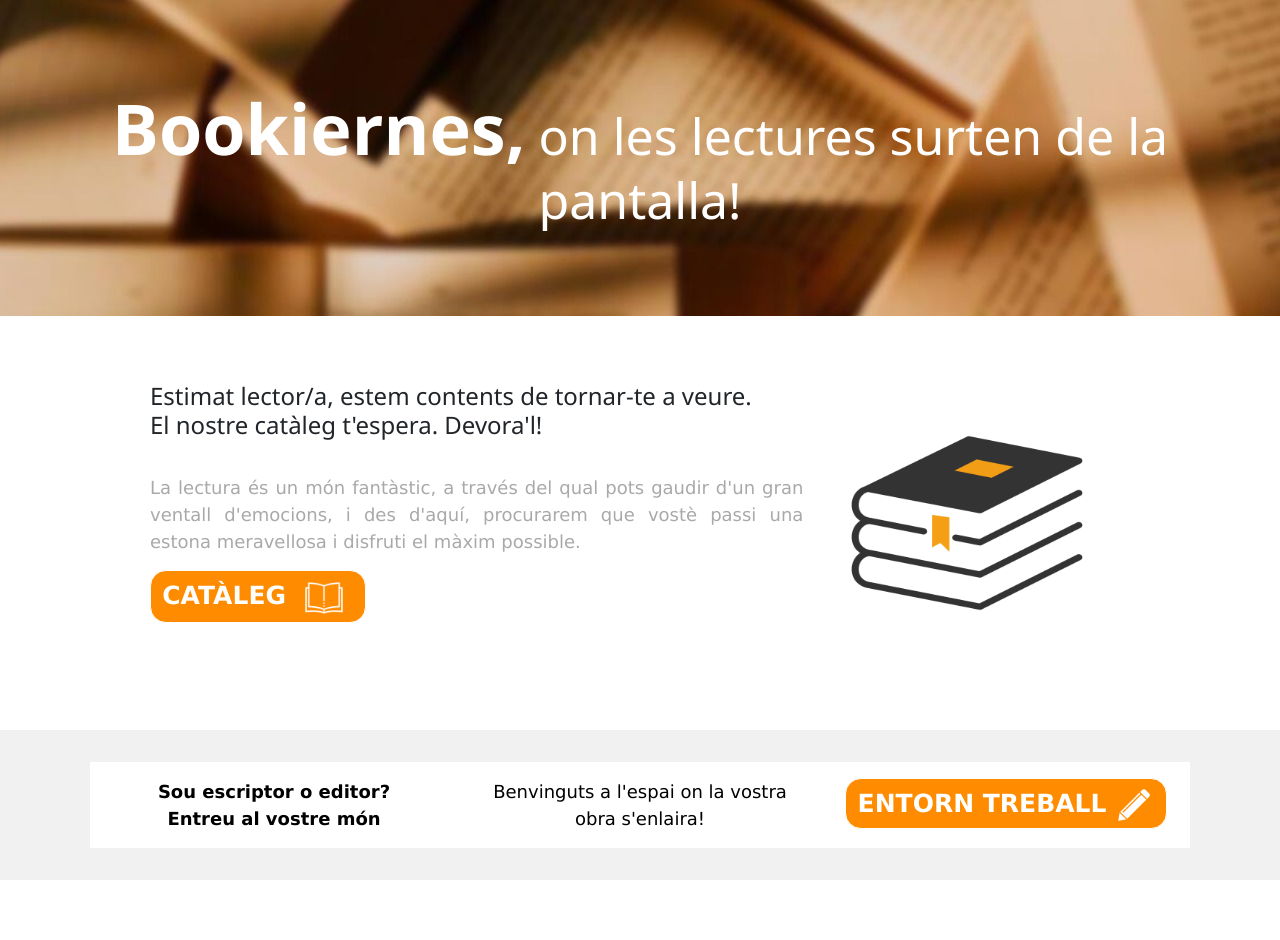
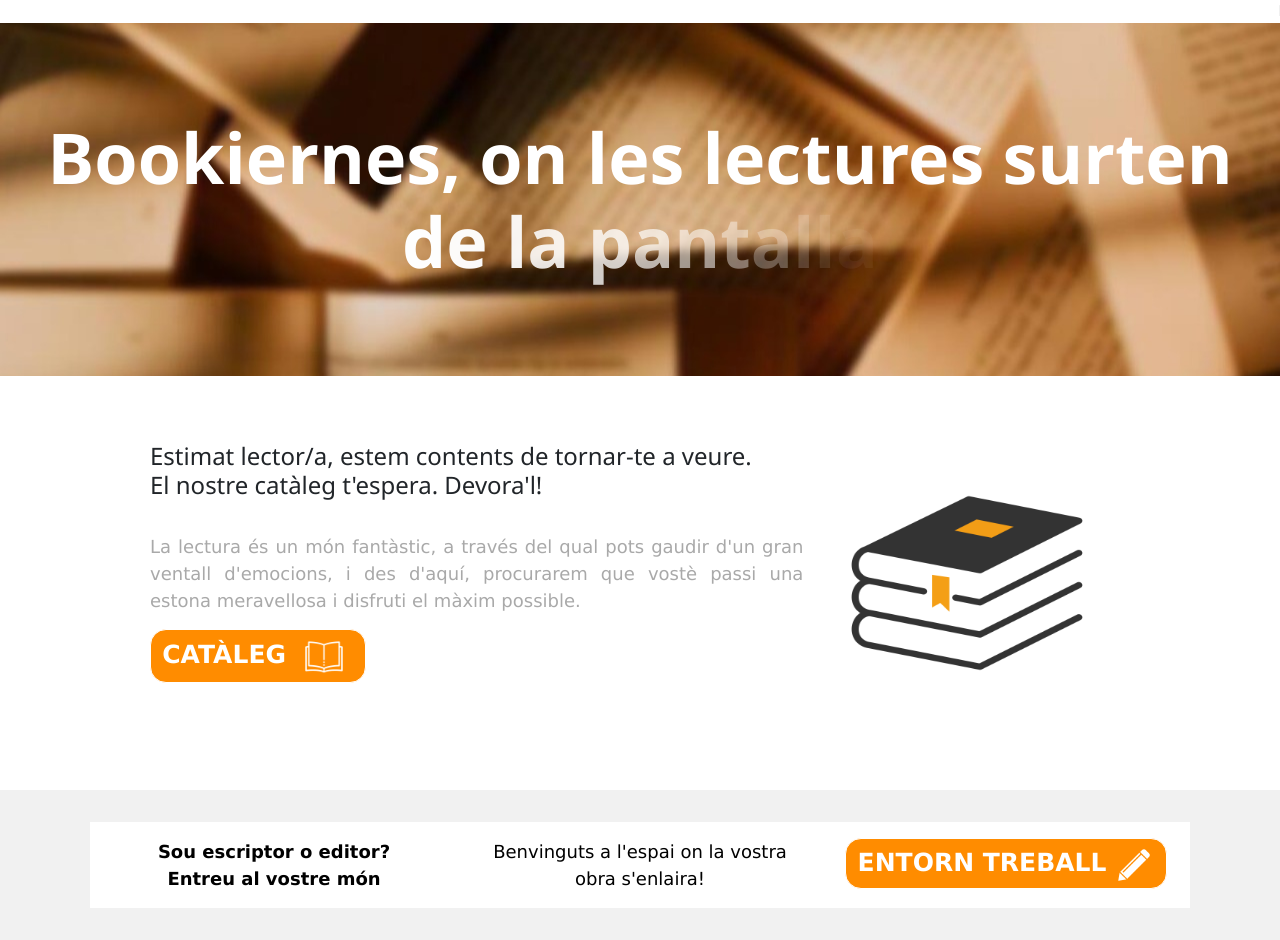
Before and after one commit to RafaCucurull/Bookiernes, a Django app: page / in a window 1280 px wide. Shown: the part 144-1084 px from the top of the page. Before the commit the page ends 1024 px from the top, so only its background shows below. Run offline with Django 3.2, Linux system fonts and the light colour scheme; some libraries are stand-ins or nearby versions.

Commit message:
Animacions home

```diff
--- a/static/css/home.css
+++ b/static/css/home.css
@@ -11,6 +11,12 @@ header {
 
 h1 {
     font-size: 50px;
+    color: white;
+}
+
+h12 {
+    font-size: 70px;
+    font-weight: bolder;
     color: white;
 }
 
@@ -87,3 +93,8 @@ div.entorn-treball {
     width: 1100px;
     margin: auto;
 }
+
+.ml3 {
+  font-weight: 900;
+  font-size: 3.5em;
+}
--- a/templates/home.html
+++ b/templates/home.html
@@ -11,15 +11,19 @@
     <link rel="stylesheet" type="text/css" href="{% static 'css/home.css' %}">
 
     <body>
+
+    <marquee behavior="scroll" direction="left">Here is some scrolling text... right to left!</marquee>
+
+
     <!-- Header -->
     <header class="my_header">
+        <h1 class="ml3" , style="color: white; font-weight: bolder; font-size: 70px; padding: 1%">Bookiernes, on les lectures surten de la pantalla</h1>
 
-        <h1 class="w3-margin">
-            <span class="business">Bookiernes,</span>
-            on les lectures surten de la pantalla!
-        </h1>
+        <script src="https://cdnjs.cloudflare.com/ajax/libs/animejs/2.0.2/anime.min.js"></script>
+
     </header>
     <!-- First Grid -->
+
     <div class="w3-row-padding w3-padding-32 w3-container">
         <div class="w3-content">
             <div class="w3-twothird">
@@ -53,9 +57,9 @@
                 <div class="col">
 
                     <a href="{% url 'login' %}">
-                    <button type="button" class="w3-round-xlarge btn btn-primary features"><b>ENTORN TREBALL</b>
-                        <img class="w3-center entorn-treball-img" src="../static/areaedicio/pencil-icon.png">
-                    </button>
+                        <button type="button" class="w3-round-xlarge btn btn-primary features"><b>ENTORN TREBALL</b>
+                            <img class="w3-center entorn-treball-img" src="../static/areaedicio/pencil-icon.png">
+                        </button>
                     </a>
                 </div>
             </div>
@@ -63,4 +67,25 @@
     </div>
     </body>
     </html>
+
+    <script>
+        // Wrap every letter in a span
+        var textWrapper = document.querySelector('.ml3');
+        textWrapper.innerHTML = textWrapper.textContent.replace(/\S/g, "<span class='letter'>$&</span>");
+
+        anime.timeline({loop: true})
+            .add({
+                targets: '.ml3 .letter',
+                opacity: [0, 1],
+                easing: "easeInOutQuad",
+                duration: 2000,
+                delay: (el, i) => 150 * (i + 1)
+            }).add({
+            targets: '.ml3',
+            opacity: 0,
+            duration: 100000,
+            easing: "easeOutExpo",
+            delay: 100000
+        });
+    </script>
 {% endblock %}
```
